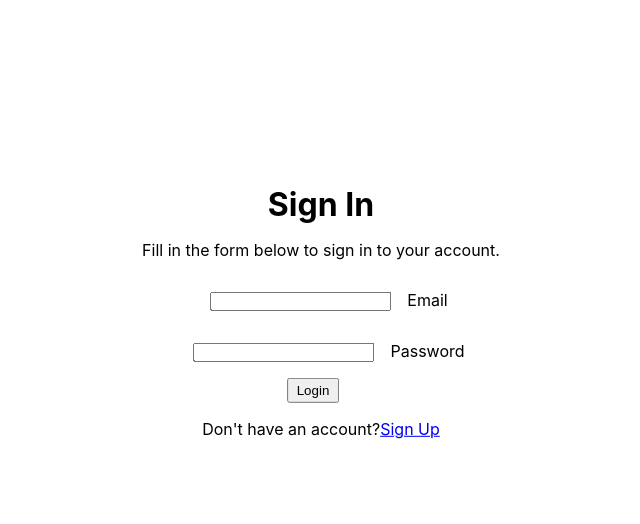
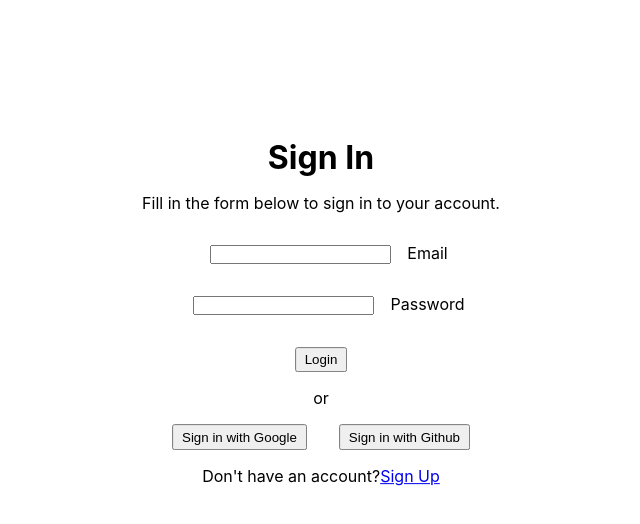
Before and after one commit to chideraao/educative-lessons, a React (Create React App) app: page /login in a window 1280 px wide. Shown: the top 524 px of the page, without its empty margins (319-959 px from the left). Built offline with nearby package versions, Linux system fonts and the light colour scheme; no server answers.

Commit message:
auth social logins

```diff
--- a/src/App.css
+++ b/src/App.css
@@ -58,7 +58,6 @@
 }
 
 .form-body button {
-  margin-right: 1rem;
-  margin-bottom: 1rem;
+  margin: 1rem;
   padding: 0.2rem 0.5rem;
 }
--- a/src/Pages.jsx/Login.jsx
+++ b/src/Pages.jsx/Login.jsx
@@ -1,4 +1,10 @@
-import { getAuth, signInWithEmailAndPassword } from "firebase/auth";
+import {
+  getAuth,
+  signInWithEmailAndPassword,
+  GoogleAuthProvider,
+  signInWithRedirect,
+  GithubAuthProvider,
+} from "firebase/auth";
 import React, { useState } from "react";
 import { Link } from "react-router-dom";
 import { firebaseApp } from "../services/firebase";
@@ -23,7 +29,44 @@ function Login() {
       })
       .catch((err) => {
         console.log(err.code);
-        console.log(err.message);
+        setError(err.code);
+      });
+  };
+
+  const googleSignIn = () => {
+    const provider = new GoogleAuthProvider();
+
+    signInWithRedirect(auth, provider)
+      .then((result) => {
+        console.log(result);
+        console.log(result.user);
+        // ...
+      })
+      .catch((error) => {
+        // Handle Errors here.
+        setError(error.code);
+        console.log(error.code);
+        // The email of the user's account used.
+
+        // ...
+      });
+  };
+
+  const githubSignIn = () => {
+    const provider = new GithubAuthProvider();
+
+    signInWithRedirect(auth, provider)
+      .then((result) => {
+        console.log(result.user);
+        // ...
+      })
+      .catch((error) => {
+        // Handle Errors here.
+        setError(error.code);
+        console.log(error.code);
+        // The email of the user's account used.
+
+        // ...
       });
   };
 
@@ -73,6 +116,21 @@ function Login() {
         </div>
       </form>
       <div className="option">
+        or <br />
+        <button
+          title="Sign in with Google"
+          aria-label="Sign in with Google"
+          onClick={googleSignIn}
+        >
+          Sign in with Google
+        </button>
+        <button
+          title="Sign in with Github"
+          aria-label="Sign in with Github"
+          onClick={githubSignIn}
+        >
+          Sign in with Github
+        </button>
         <p>
           Don't have an account?
           <Link to="/signup">Sign Up</Link>
--- a/src/Pages.jsx/Signup.jsx
+++ b/src/Pages.jsx/Signup.jsx
@@ -1,4 +1,8 @@
-import { createUserWithEmailAndPassword, getAuth } from "firebase/auth";
+import {
+  AuthErrorCodes,
+  createUserWithEmailAndPassword,
+  getAuth,
+} from "firebase/auth";
 import React, { useState } from "react";
 import { Link } from "react-router-dom";
 import { firebaseApp } from "../services/firebase";
@@ -22,17 +26,17 @@ function Signup() {
         // ...
       })
       .catch((err) => {
-        console.log(err.code);
-        console.log(err.message);
+        if (err.code === AuthErrorCodes.WEAK_PASSWORD) {
+          alert("The password is too weak");
+        }
       });
   };
 
   const handleChange = (e) => {
-    const target = e.target;
-    const value = target.type === "checkbox" ? target.checked : target.value;
-    const name = target.name;
-
-    setInput((prevState) => ({ ...prevState, [name]: value }));
+    setInput((prevState) => ({
+      ...prevState,
+      [e.target.name]: e.target.value,
+    }));
   };
 
   return (
```
